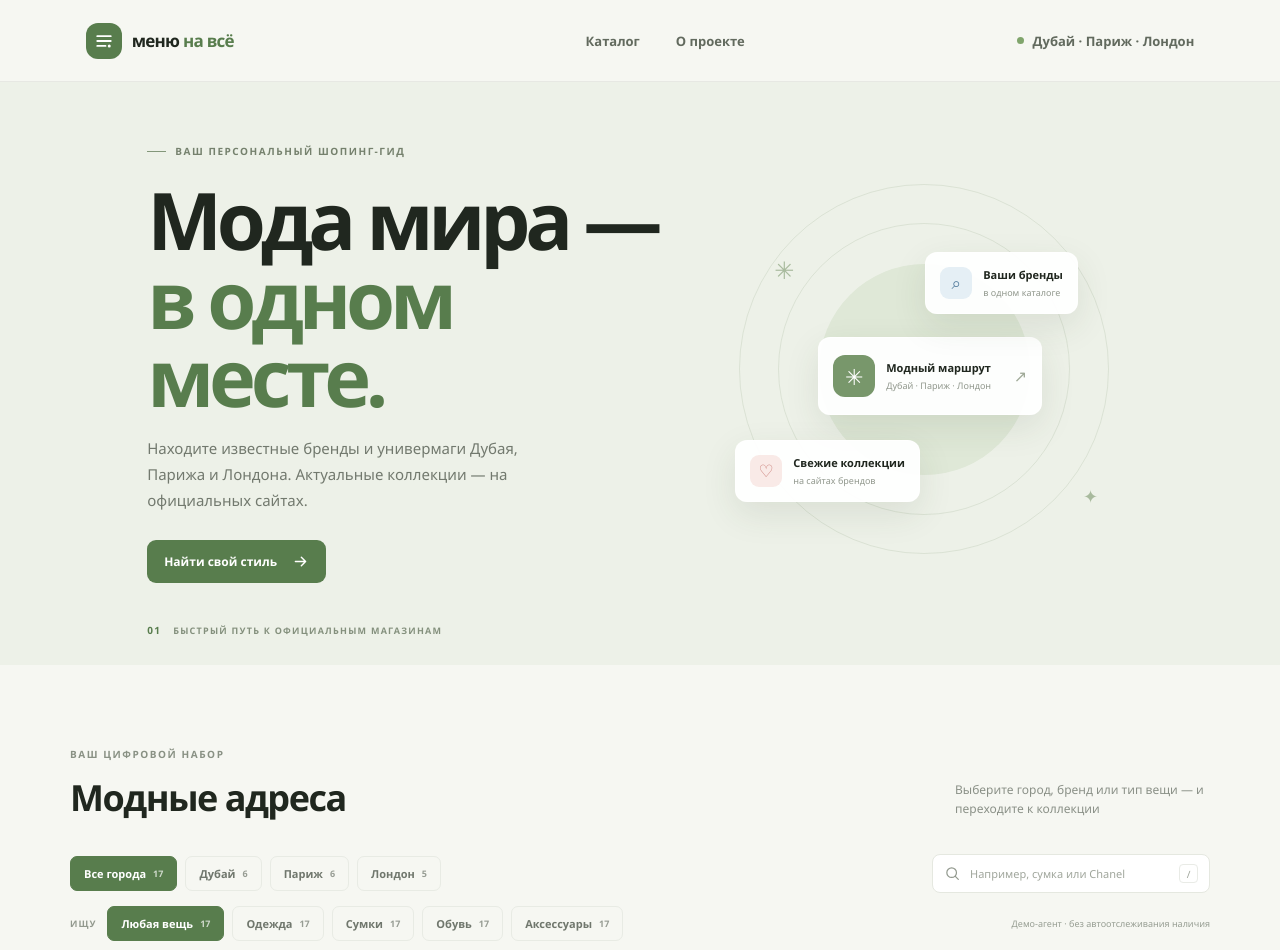
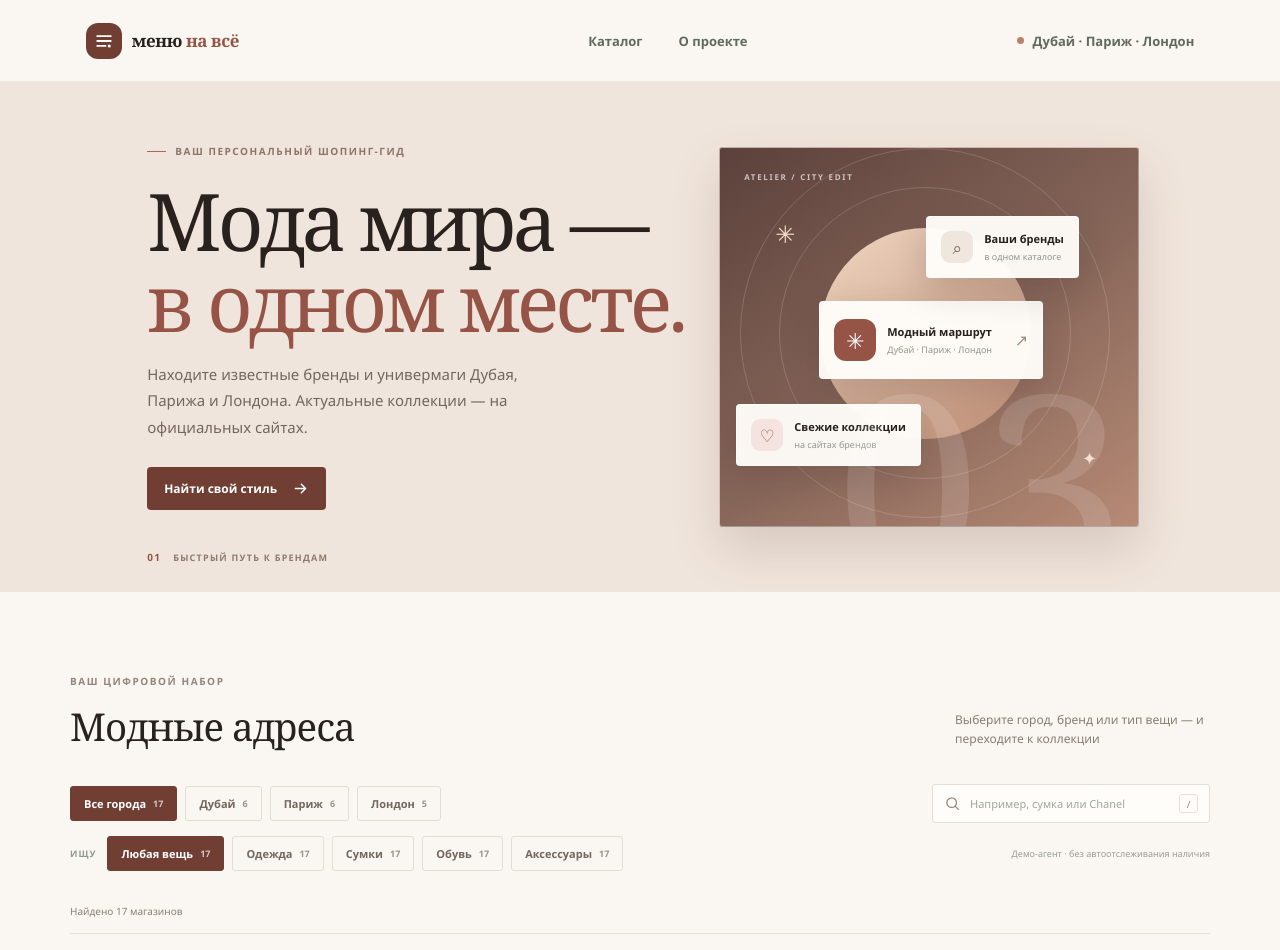
Before and after one commit to nikolairuchko-ops/menu-na-vse, a plain HTML site: page index.html in a window 1280 px wide. Shown: the top 950 px of the page. Drawn offline with Linux system fonts and the light colour scheme.

Commit message:
Polish fashion shopping guide interface
Co-authored-by: Copilot App <223556219+Copilot@users.noreply.github.com>

```diff
--- a/index.html
+++ b/index.html
@@ -7,7 +7,7 @@
       name="description"
       content="Шопинг-гид по официальным онлайн-магазинам брендов Дубая, Парижа и Лондона."
     />
-    <meta name="theme-color" content="#f6f7f2" />
+    <meta name="theme-color" content="#faf7f2" />
     <title>Меню на всё — шопинг-гид по модным столицам</title>
     <link rel="stylesheet" href="styles.css" />
     <script src="app.js" defer></script>
@@ -68,7 +68,7 @@
           <div class="art-spark spark-one">✳</div>
           <div class="art-spark spark-two">✦</div>
         </div>
-        <div class="hero-footnote"><span>01</span> БЫСТРЫЙ ПУТЬ К ОФИЦИАЛЬНЫМ МАГАЗИНАМ</div>
+        <div class="hero-footnote"><span>01</span> БЫСТРЫЙ ПУТЬ К БРЕНДАМ</div>
       </section>
 
       <section class="catalog-section" id="catalog" aria-labelledby="catalog-title">
--- a/styles.css
+++ b/styles.css
@@ -1,15 +1,15 @@
 :root {
   font-family: "Segoe UI", "Helvetica Neue", sans-serif;
-  color: #20271f;
-  background: #f6f7f2;
+  color: #28211e;
+  background: #faf7f2;
   font-synthesis: none;
   text-rendering: optimizeLegibility;
-  --ink: #20271f;
-  --muted: #788075;
-  --green: #587d4d;
-  --green-dark: #3e6237;
-  --line: #e8ebe3;
-  --paper: #fff;
+  --ink: #28211e;
+  --muted: #81766f;
+  --accent: #965447;
+  --accent-dark: #713e34;
+  --line: #e8dfd7;
+  --paper: #fffdf9;
 }
 
 * { box-sizing: border-box; }
@@ -37,74 +37,87 @@ button:focus-visible, a:focus-visible, input:focus-visible {
 .brand { display: inline-flex; gap: 10px; align-items: center; }
 .brand-mark {
   width: 36px; height: 36px; display: grid; place-items: center;
-  color: white; background: var(--green); border-radius: 12px;
+  color: white; background: var(--accent-dark); border-radius: 12px;
 }
 .brand-mark svg { width: 24px; height: 24px; }
 .brand-name {
-  font: 800 17px/1 "Segoe UI", sans-serif;
-  letter-spacing: -.8px;
+  font: 700 17px/1 Georgia, "Times New Roman", serif;
+  letter-spacing: -.4px;
 }
-.brand-name span { color: var(--green); margin-left: 4px; }
+.brand-name span { color: var(--accent); margin-left: 4px; }
 .topbar-nav { display: flex; gap: 36px; margin-left: 80px; }
 .topbar-nav a, .topbar-note { font-size: 13px; font-weight: 600; }
 .topbar-nav a { color: #626a5e; transition: color .2s; }
-.topbar-nav a:hover, .footer > a:last-child:hover { color: var(--green-dark); }
+.topbar-nav a:hover, .footer > a:last-child:hover { color: var(--accent-dark); }
 .topbar-note { color: #626a5e; display: flex; align-items: center; gap: 9px; }
-.status-dot { width: 7px; height: 7px; border-radius: 50%; background: #80a56c; }
+.status-dot { width: 7px; height: 7px; border-radius: 50%; background: #bd806d; }
 
 .hero {
   position: relative; min-height: 510px; overflow: hidden;
   display: flex; align-items: center;
   padding: 62px max(11.5vw, calc((100vw - 1140px) / 2)) 82px;
-  background: #edf1e8;
+  background: #f0e5dc;
 }
 .hero-copy { position: relative; z-index: 2; width: 55%; }
 .eyebrow {
   display: flex; align-items: center; gap: 9px;
-  margin: 0 0 22px; color: #75816d;
+  margin: 0 0 22px; color: #8c756a;
   font-size: 10px; line-height: 1.4; letter-spacing: 1.55px; font-weight: 700;
 }
-.eyebrow > span { width: 19px; height: 1px; background: #83977a; }
+.eyebrow > span { width: 19px; height: 1px; background: #a76b5c; }
 h1, h2, h3, p { margin-top: 0; }
-h1, h2 { font-family: "Segoe UI", sans-serif; }
+h1, h2 { font-family: Georgia, "Times New Roman", serif; }
 h1 {
   margin-bottom: 19px; font-size: clamp(54px, 6.2vw, 82px);
-  line-height: .99; letter-spacing: -5.2px; font-weight: 600;
+  line-height: 1.02; letter-spacing: -4px; font-weight: 400;
 }
-h1 span { color: var(--green); }
+h1 span { color: var(--accent); }
 .hero-description {
-  max-width: 410px; margin: 0 0 27px; color: #72796e;
+  max-width: 410px; margin: 0 0 27px; color: #736761;
   font-size: 15px; line-height: 1.75;
 }
 .hero-link {
   display: inline-flex; align-items: center; gap: 15px; padding: 13px 17px;
-  border-radius: 9px; background: var(--green); color: white;
+  border-radius: 4px; background: var(--accent-dark); color: white;
   font-size: 12px; font-weight: 700; transition: background .2s, transform .2s;
 }
-.hero-link:hover { background: var(--green-dark); transform: translateY(-2px); }
+.hero-link:hover { background: #572f29; transform: translateY(-2px); }
 .hero-link svg { width: 17px; height: 17px; }
 .hero-footnote {
   position: absolute; bottom: 28px; left: max(11.5vw, calc((100vw - 1140px) / 2));
-  display: flex; gap: 12px; align-items: center; color: #84907d;
+  display: flex; gap: 12px; align-items: center; color: #8f796e;
   font-size: 9px; font-weight: 700; letter-spacing: 1.25px;
 }
-.hero-footnote span { color: var(--green); font-size: 10px; }
+.hero-footnote span { color: var(--accent); font-size: 10px; }
 .hero-art {
   position: absolute; right: max(11vw, calc((100vw - 1160px) / 2)); top: 50%;
   width: 420px; height: 380px; transform: translateY(-50%);
+  overflow: hidden; border: 1px solid rgba(255,255,255,.45); border-radius: 3px;
+  background: linear-gradient(145deg, #5b413b 0%, #89685b 56%, #b78a75 100%);
+  box-shadow: 0 22px 50px rgba(79, 48, 39, .16);
 }
-.art-orbit { position: absolute; border: 1px solid rgba(92, 126, 78, .13); border-radius: 50%; }
+.hero-art::before {
+  position: absolute; content: "ATELIER  /  CITY EDIT";
+  top: 23px; left: 24px; color: rgba(255,255,255,.68);
+  font-size: 8px; font-weight: 700; letter-spacing: 1.7px;
+}
+.hero-art::after {
+  position: absolute; content: "03";
+  right: 12px; bottom: -72px; color: rgba(255,255,255,.12);
+  font: 260px/.9 Georgia, "Times New Roman", serif;
+}
+.art-orbit { position: absolute; border: 1px solid rgba(255,255,255,.16); border-radius: 50%; }
 .orbit-one { width: 370px; height: 370px; top: 0; left: 20px; }
 .orbit-two { width: 292px; height: 292px; top: 39px; left: 59px; }
 .art-sun {
   position: absolute; width: 211px; height: 211px; left: 100px; top: 80px;
-  border-radius: 50%; background: #dfe8d7;
+  border-radius: 50%; background: linear-gradient(145deg, #efd6c0, #bd8c74);
 }
 .art-card {
   position: absolute; display: flex; align-items: center; gap: 11px;
-  padding: 14px; background: rgba(255,255,255,.94);
-  box-shadow: 0 12px 35px rgba(49, 65, 43, .1); border: 1px solid rgba(255,255,255,.7);
-  border-radius: 12px;
+  padding: 14px; background: rgba(255,253,249,.96);
+  box-shadow: 0 12px 35px rgba(49, 36, 31, .18); border: 1px solid rgba(255,255,255,.7);
+  border-radius: 4px;
 }
 .art-card b, .art-card small { display: block; }
 .art-card b { margin-bottom: 4px; font-size: 11px; }
@@ -114,14 +127,14 @@ h1 span { color: var(--green); }
   display: grid; place-items: center; width: 42px; height: 42px; border-radius: 12px;
   font-size: 22px;
 }
-.art-icon-shop { color: #fff; background: #78976b; }
-.art-card-arrow { margin-left: auto; color: #a0aa98; font-size: 16px; }
+.art-icon-shop { color: #fff; background: #965447; }
+.art-card-arrow { margin-left: auto; color: #9d8b81; font-size: 16px; }
 .art-card-top { left: 206px; top: 68px; }
 .art-card-bottom { left: 16px; top: 256px; }
 .art-mini-icon { display: grid; place-items: center; width: 32px; height: 32px; border-radius: 9px; font-size: 17px; }
-.mini-blue { color: #527b9c; background: #e5eff5; }
-.mini-pink { color: #c97e78; background: #f9eae7; }
-.art-spark { position: absolute; color: #a8ba9d; }
+.mini-blue { color: #765d4f; background: #efe7de; }
+.mini-pink { color: #a35549; background: #f4e3de; }
+.art-spark { position: absolute; color: #f4dccb; }
 .spark-one { top: 69px; left: 55px; font-size: 24px; }
 .spark-two { bottom: 56px; right: 41px; font-size: 18px; }
 
@@ -129,80 +142,81 @@ h1 span { color: var(--green); }
   max-width: 1140px; margin: 0 auto; padding: 82px 0 92px;
 }
 .section-heading { display: flex; align-items: end; justify-content: space-between; margin-bottom: 32px; }
-.eyebrow-dark { margin-bottom: 12px; color: #899184; }
+.eyebrow-dark { margin-bottom: 12px; color: #95847a; }
 .section-heading h2, .about-strip h2 {
-  margin-bottom: 0; font-size: clamp(27px, 3vw, 36px); letter-spacing: -1.5px; font-weight: 600;
+  margin-bottom: 0; font-family: Georgia, "Times New Roman", serif;
+  font-size: clamp(29px, 3vw, 40px); letter-spacing: -1px; font-weight: 400;
 }
-.catalog-caption { max-width: 255px; margin: 0 0 4px; color: #8a9087; font-size: 12px; line-height: 1.6; }
+.catalog-caption { max-width: 255px; margin: 0 0 4px; color: #887b72; font-size: 12px; line-height: 1.6; }
 .catalog-toolbar { display: flex; align-items: center; justify-content: space-between; gap: 20px; }
 .category-list { display: flex; flex-wrap: wrap; gap: 8px; }
 .category-button {
   display: inline-flex; align-items: center; gap: 7px; padding: 9px 13px;
-  border: 1px solid #e8ebe4; border-radius: 7px; background: transparent;
-  color: #70776d; font-size: 11px; font-weight: 600; cursor: pointer; transition: .2s;
+  border: 1px solid #e5dcd3; border-radius: 3px; background: transparent;
+  color: #73675f; font-size: 11px; font-weight: 600; cursor: pointer; transition: .2s;
 }
-.category-button:hover { border-color: #b7c7ae; color: var(--green-dark); }
-.category-button[aria-pressed="true"] { border-color: var(--green); background: var(--green); color: white; }
+.category-button:hover { border-color: #c29a8d; color: var(--accent-dark); }
+.category-button[aria-pressed="true"] { border-color: var(--accent-dark); background: var(--accent-dark); color: white; }
 .category-count { font-size: 9px; opacity: .7; }
 .search-box {
   display: flex; align-items: center; gap: 9px; width: 278px; min-width: 220px;
-  padding: 9px 11px; border: 1px solid #e5e8e0; border-radius: 8px; background: white;
-  color: #92998e; transition: border-color .2s;
+  padding: 9px 11px; border: 1px solid #e5dcd3; border-radius: 3px; background: var(--paper);
+  color: #918278; transition: border-color .2s;
 }
-.search-box:focus-within { border-color: #9eb495; }
+.search-box:focus-within { border-color: #b98472; }
 .search-box svg { flex: 0 0 auto; width: 17px; height: 17px; }
 .search-box input { width: 100%; padding: 0; border: 0; outline: 0; color: var(--ink); background: transparent; font-size: 11px; }
 .search-box input::placeholder { color: #a0a69c; }
 .search-box kbd {
   flex: 0 0 auto; display: grid; place-items: center; width: 19px; height: 19px;
-  border: 1px solid #e9ebe6; border-radius: 4px; color: #9da398;   font: 10px "Segoe UI", sans-serif;
+  border: 1px solid #e9e1d9; border-radius: 3px; color: #95877d; font: 10px "Segoe UI", sans-serif;
 }
 .results-line {
   display: flex; min-height: 45px; align-items: center; justify-content: space-between;
   margin-top: 18px; border-bottom: 1px solid var(--line);
 }
-.results-line p { margin: 0; color: #969d92; font-size: 10px; }
-.reset-button { padding: 0; border: 0; color: var(--green-dark); background: none; font-size: 10px; cursor: pointer; }
-.card-grid { display: grid; grid-template-columns: repeat(4, 1fr); gap: 13px; padding-top: 19px; }
+.results-line p { margin: 0; color: #8b7e75; font-size: 10px; }
+.reset-button { padding: 0; border: 0; color: var(--accent-dark); background: none; font-size: 10px; cursor: pointer; }
+.card-grid { display: grid; grid-template-columns: repeat(3, 1fr); gap: 16px; padding-top: 19px; }
 .site-card {
   position: relative; min-height: 165px; padding: 17px 17px 14px;
-  border: 1px solid #ebede7; border-radius: 10px; background: #fff;
+  border: 1px solid #e9e0d8; border-radius: 4px; background: var(--paper);
   transition: transform .2s, box-shadow .2s, border-color .2s;
 }
-.site-card:hover { transform: translateY(-3px); border-color: #dce5d6; box-shadow: 0 12px 25px rgba(40, 55, 34, .06); }
+.site-card:hover { transform: translateY(-3px); border-color: #c8a296; box-shadow: 0 12px 25px rgba(70, 46, 37, .08); }
 .card-top { display: flex; align-items: center; justify-content: space-between; margin-bottom: 13px; }
 .site-logo {
   display: grid; place-items: center; width: 40px; height: 40px; border-radius: 12px;
-  font: 800 12px "Segoe UI", sans-serif; letter-spacing: -.6px;
+  font: 700 14px Georgia, "Times New Roman", serif; letter-spacing: -.3px;
 }
 .card-arrow { color: #a2aaa0; font-size: 15px; transition: color .2s, transform .2s; }
-.site-card:hover .card-arrow { color: var(--green); transform: translate(2px, -2px); }
-.site-card h3 { margin: 0 0 5px; font: 700 13px "Segoe UI", sans-serif; letter-spacing: -.2px; }
-.site-card p { margin: 0; max-width: 230px; color: #899087; font-size: 10px; line-height: 1.55; }
+.site-card:hover .card-arrow { color: var(--accent); transform: translate(2px, -2px); }
+.site-card h3 { margin: 0 0 7px; font: 600 17px Georgia, "Times New Roman", serif; letter-spacing: -.2px; }
+.site-card p { margin: 0; max-width: 230px; color: #82766e; font-size: 11px; line-height: 1.6; }
 .card-category {
-  display: inline-block; margin-top: 12px; color: #8b9484;
+  display: inline-block; margin-top: 12px; color: #8c7d73;
   font-size: 9px; font-weight: 600; letter-spacing: .2px;
 }
 .card-link { position: absolute; inset: 0; border-radius: inherit; }
 .card-link:focus-visible { outline-offset: 4px; z-index: 1; }
 .empty-state { padding: 56px 20px; text-align: center; }
-.empty-icon { display: inline-grid; place-items: center; width: 46px; height: 46px; border-radius: 50%; background: #edf1e8; color: var(--green); font-size: 24px; }
-.empty-state h3 { margin: 16px 0 7px; font: 700 17px "Segoe UI", sans-serif; }
-.empty-state p { margin-bottom: 18px; color: #848c80; font-size: 12px; }
-.button-secondary { padding: 9px 13px; border: 1px solid #dfe5da; border-radius: 6px; background: white; color: var(--green-dark); font-size: 11px; font-weight: 600; cursor: pointer; }
+.empty-icon { display: inline-grid; place-items: center; width: 46px; height: 46px; border-radius: 50%; background: #f0e5dc; color: var(--accent); font-size: 24px; }
+.empty-state h3 { margin: 16px 0 7px; font: 600 19px Georgia, "Times New Roman", serif; }
+.empty-state p { margin-bottom: 18px; color: #82766e; font-size: 12px; }
+.button-secondary { padding: 9px 13px; border: 1px solid #e4d8cf; border-radius: 3px; background: var(--paper); color: var(--accent-dark); font-size: 11px; font-weight: 600; cursor: pointer; }
 
 .about-strip {
   display: flex; align-items: center; gap: 23px; max-width: 1140px; min-height: 192px;
-  margin: 0 auto 65px; padding: 33px 40px; border-radius: 12px; background: #eaf0e5;
+  margin: 0 auto 65px; padding: 33px 40px; border-radius: 4px; background: #f0e5dc;
 }
 .about-mark {
   flex: 0 0 auto; display: grid; place-items: center; width: 52px; height: 52px;
-  border-radius: 16px; background: #dce7d4; color: var(--green); font-size: 25px;
+  border-radius: 4px; background: #e7d2c5; color: var(--accent-dark); font-size: 25px;
 }
 .about-strip .eyebrow { margin-bottom: 8px; }
 .about-strip h2 { margin-bottom: 8px; font-size: 23px; }
-.about-strip div:nth-child(2) > p:last-child { margin: 0; color: #838c7d; font-size: 11px; line-height: 1.6; }
-.about-top-link { margin-left: auto; white-space: nowrap; color: var(--green-dark); font-size: 11px; font-weight: 700; }
+.about-strip div:nth-child(2) > p:last-child { margin: 0; color: #82766e; font-size: 11px; line-height: 1.6; }
+.about-top-link { margin-left: auto; white-space: nowrap; color: var(--accent-dark); font-size: 11px; font-weight: 700; }
 .about-top-link span { margin-left: 9px; }
 .footer {
   display: flex; min-height: 82px; align-items: center; justify-content: space-between;
@@ -211,9 +225,9 @@ h1 span { color: var(--green); }
 .brand-small .brand-mark { width: 30px; height: 30px; border-radius: 10px; }
 .brand-small .brand-mark svg { width: 21px; height: 21px; }
 .brand-small .brand-name { font-size: 14px; }
-.footer > p { margin: 0; color: #91988d; font-size: 10px; }
-.footer > p span { color: var(--green); margin-left: 3px; }
-.footer > a:last-child { color: #71796e; font-size: 10px; font-weight: 600; }
+.footer > p { margin: 0; color: #8f8279; font-size: 10px; }
+.footer > p span { color: var(--accent); margin-left: 3px; }
+.footer > a:last-child { color: #73675f; font-size: 10px; font-weight: 600; }
 .noscript { padding: 12px; background: #fff4d8; text-align: center; font-size: 13px; }
 
 @media (max-width: 1200px) {
@@ -301,7 +315,7 @@ h1 span { color: var(--green); }
   font-size: 9px;
   font-weight: 700;
 }
-.city-dubai { color: #687f55; background: #edf2e8; }
+.city-dubai { color: #805c42; background: #f2e9df; }
 .city-paris { color: #87645e; background: #f5ece9; }
 .city-london { color: #5e6f84; background: #eaf0f5; }
 .store-card .card-top { justify-content: flex-start; }
@@ -312,12 +326,12 @@ h1 span { color: var(--green); }
   position: absolute;
   bottom: 15px;
   left: 17px;
-  color: var(--green-dark);
+  color: var(--accent-dark);
   font-size: 10px;
   font-weight: 700;
 }
 .store-action::after { content: " →"; }
-.store-card:hover .store-action { color: var(--green); }
+.store-card:hover .store-action { color: var(--accent); }
 
 @media (max-width: 800px) {
   .agent-note { margin-left: 0; }
```
